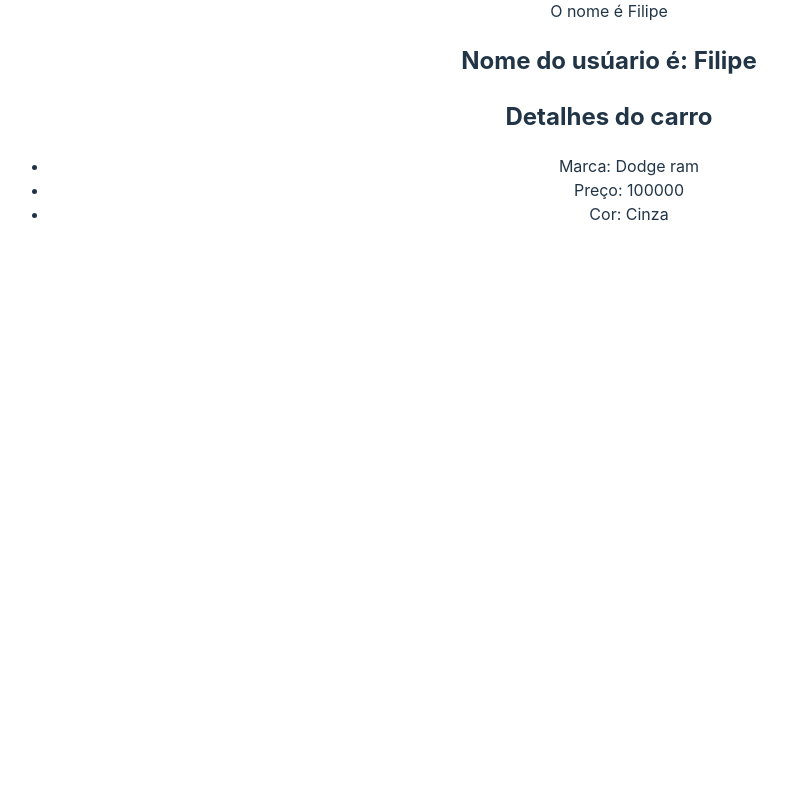
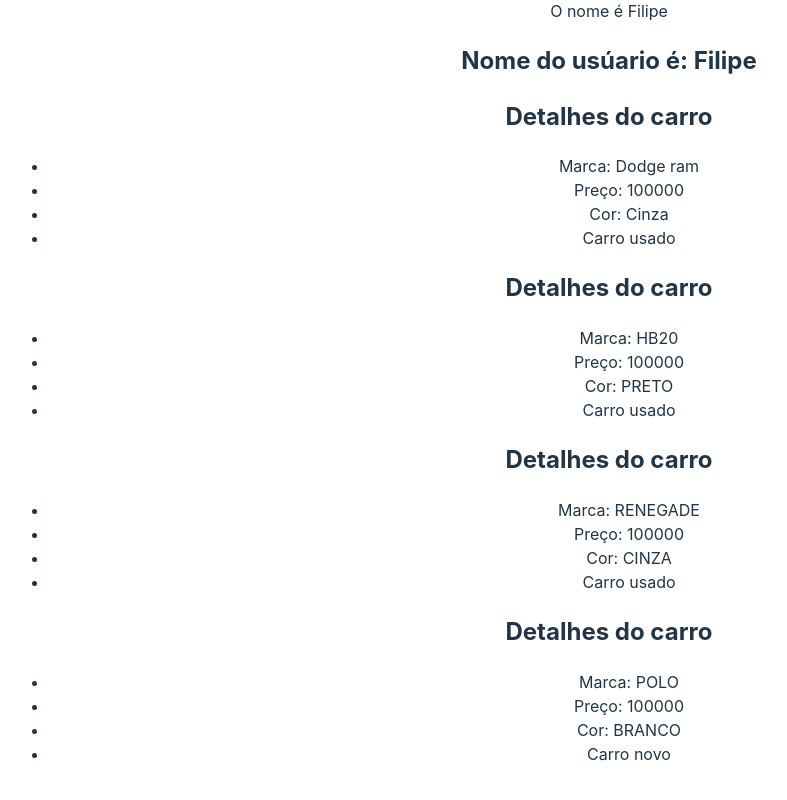
Before and after one commit to fh3mrique/EstudosReact, a React (Vite) app in the folder 03 - AVANCANDO EM REACT/avancando/: page / in a window 1280 px wide. Shown: the part 2064-2864 px from the top of the page, without its empty margins (31-818 px from the left). Before the commit the page ends 2346 px from the top, so only its background shows below. Built offline with nearby package versions, Linux system fonts and the light colour scheme.

Commit message:
Reaproveitamento de componentes

```diff
--- a/03 - AVANCANDO EM REACT/avancando/src/App.jsx
+++ b/03 - AVANCANDO EM REACT/avancando/src/App.jsx
@@ -32,6 +32,10 @@
       <MostrarNomeUsuario nome = "Filipe"/>
       {/* Destructuring props */}
       <DetalhesCarro marca = "Dodge ram" preco = {100000.00} cor = "Cinza"/>
+      {/* Reaproveitamento de componentes */}
+      <DetalhesCarro marca = "HB20" preco = {100000.00} cor = "PRETO" carrroNovo = {false}/>
+      <DetalhesCarro marca = "RENEGADE" preco = {100000.00} cor = "CINZA" carrroNovo = {true}/>
+      <DetalhesCarro marca = "POLO" preco = {100000.00} cor = "BRANCO" carroNovo = {true}/>
     </>
   )
 }
--- a/03 - AVANCANDO EM REACT/avancando/src/components/DetalhesCarro.jsx
+++ b/03 - AVANCANDO EM REACT/avancando/src/components/DetalhesCarro.jsx
@@ -1,6 +1,6 @@
 import React from 'react'
 
-const  DetalhesCarro = ({marca, preco, cor}) => {
+const  DetalhesCarro = ({marca, preco, cor, carroNovo}) => {
   return (
     <div>
         <h2>Detalhes do carro</h2>
@@ -8,6 +8,7 @@
             <li>Marca: {marca}</li>
             <li>Preço: {preco} </li>
             <li>Cor: {cor} </li>
+            <li>{carroNovo? ("Carro novo"): ("Carro usado")}</li>
         </ul>
     </div>
   )
```
